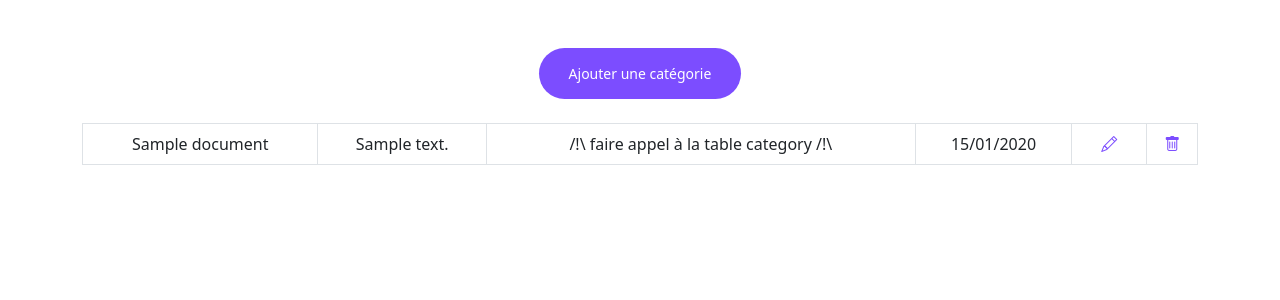
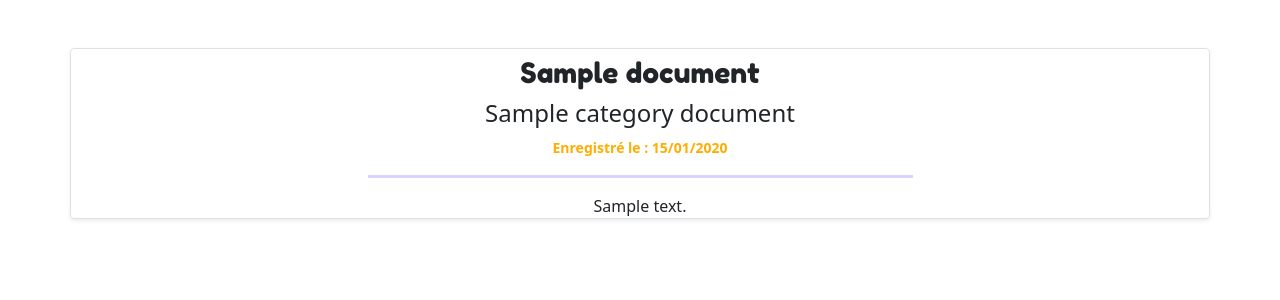
Before and after one commit to ti-pi-wf3/ti-pi-wf3, a Symfony app: template tipi/templates/documents/documentView.html.twig in a window 1280 px wide. Shown: the part 86-386 px from the top of the page. Run offline with Twig, Linux system fonts and the light colour scheme; the template is opened without the code that fills it: most values are stand-ins (such as "Sample title", 1, 10 or a date in 2020); some libraries are stand-ins or nearby versions.

Commit message:
debug one view

```diff
--- a/tipi/templates/documents/documentView.html.twig
+++ b/tipi/templates/documents/documentView.html.twig
@@ -4,24 +4,35 @@
 
 {% block body %}
 
-    <div class="text-center pb-4">
-        <a href="{{ path('categoryDocumentAdd') }}"><input type="button" class="button" value="Ajouter une catégorie"></a>
+{#    <div class="text-center pb-4">#}
+{#        <a href="{{ path('categoryDocumentAdd') }}"><input type="button" class="button" value="Ajouter une catégorie"></a>#}
+{#    </div>#}
+
+{#    <h4 class='title text-center mb-5'>Votre document</h4>#}
+
+    <div class="row mb-2 d-flex border rounded overflow-hidden shadow-sm justify-content-center flex-wrap">
+        <div class="col-md-6 mx-auto text-center p-6">
+
+            <h3 class="title mt-2">{{ documents.titleDocument }}</h3>
+
+            <h4>{{ categoryDocument.titleCategoryDoc }}</h4>
+
+            <small class="date">Enregistré le : {{ documents.date|date('d/m/Y') }}</small>
+
+            <hr>
+
+            <p class="card-text mb-auto">{{ documents.description}}</p>
+
+
+        </div>
+
+    </div>
+    {# la fonction path() attend en argument le NOM de la route définit ds le fichier Controller.php ds l'annonce de la @Route("", name="NOM_ROUTE") #}
+    {# <a href="{{ path('council') }}">Retour aux réunions !</a> #}
+    {# <a href="{{ path('councilEdit', {"id": councilBDD.id}) }}">Modifier</a> #}
+    <div class="col-md-6 mx-auto text-center m-4 p-4">
+{#        <a href="{{ path('council') }}"><input type="button" class="button" value="Retour aux réunions !"></a>#}
+{#        <a href="{{ path('councilEdit', {"id": councilBDD.id}) }}"><input type="button" class="buttonR" value="Modifier"></a>#}
     </div>
 
-    <table class="table table-bordered text-center">
-
-        {% for key, data in Documents %}
-            <tr>
-                <td>{{ data.titleDocument }}</td>
-                <td>{{ data.description}}</td>
-                {#                TODO : faire appel à la table category#}
-                <td>/!\ faire appel à la table category /!\</td>
-                <td>{{data.date|date('d/m/Y')}}</td>
-                <td><a class="iconLink" href="{{ path('documentEdit' , {'id' : data.id }) }}"><i class="bi bi-pencil mx-2"></i></a></td>
-                <td><a class="iconLink" href="{{ path('documentDelete' , {'id' : data.id }) }}"><i class="bi bi-trash"></i></a></td>
-            </tr>
-        {% endfor %}
-
-    </table>
-
 {% endblock %}
--- a/tipi/templates/documents/documents.html.twig
+++ b/tipi/templates/documents/documents.html.twig
@@ -26,6 +26,7 @@
 {#                    #}{# <th>{{ data }}</th> #}
 {#                {% endif %}#}
 {#            {% endfor %}#}
+            <th>VIEW</th>
             <th>DOCUMENT</th>
             <th>CONTENU</th>
             <th>CATEGORIE</th>
@@ -36,10 +37,10 @@
 
         {% for key, data in Documents %}
             <tr>
+                <td><a class="iconLink" href=""><i class="bi bi-eye mx-2"></i></a></td>
                 <td>{{ data.titleDocument }}</td>
                 <td>{{ data.description}}</td>
-{#                TODO : faire appel à la table category#}
-                <td>/!\ faire appel à la table category /!\</td>
+                <td>{{ data.categoryDocument.titleCategoryDoc }}</td>
                 <td>{{data.date|date('d/m/Y')}}</td>
                 <td><a class="iconLink" href="{{ path('documentEdit' , {'id' : data.id }) }}"><i class="bi bi-pencil mx-2"></i></a></td>
                 <td><a class="iconLink" href="{{ path('documentDelete' , {'id' : data.id }) }}"><i class="bi bi-trash"></i></a></td>
```
Also changed, not shown: tipi/src/Controller/DocumentsController.php (+33 -5 lines).
